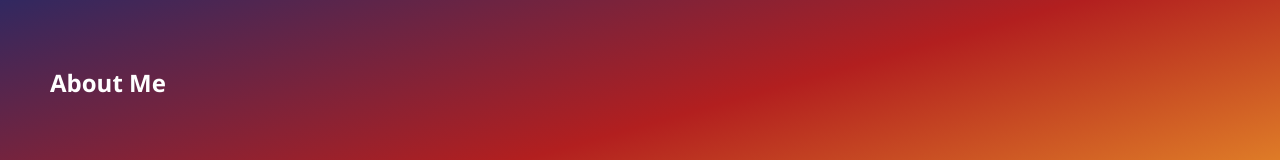
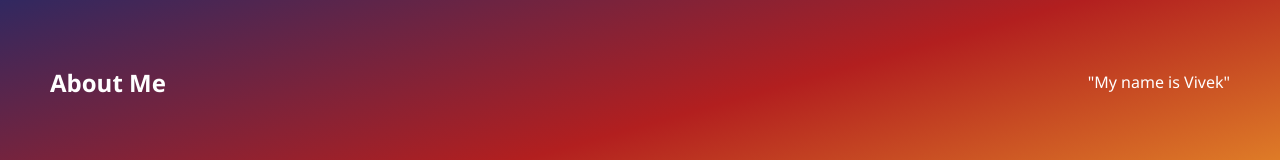
Before and after one commit to VIVEKVY088/portfolio-website, a plain HTML site: page about.html in a window 1280 px wide. Shown: the part 157-317 px from the top of the page. Drawn offline with Linux system fonts and the light colour scheme.

Commit message:
Updated files with latest changes

```diff
--- a/about.html
+++ b/about.html
@@ -22,6 +22,7 @@
     <section class="hero">
         <div class="hero-content">
             <h1>About Me</h1>
+            <p>"My name is Vivek"</p>
             <p>"Tech-driven problem solver with a solid grasp of C, C++ and Java.
              Proficient in DSA, always ready to optimize, innovate, and create efficient solutions."</p>
         </div>
```
